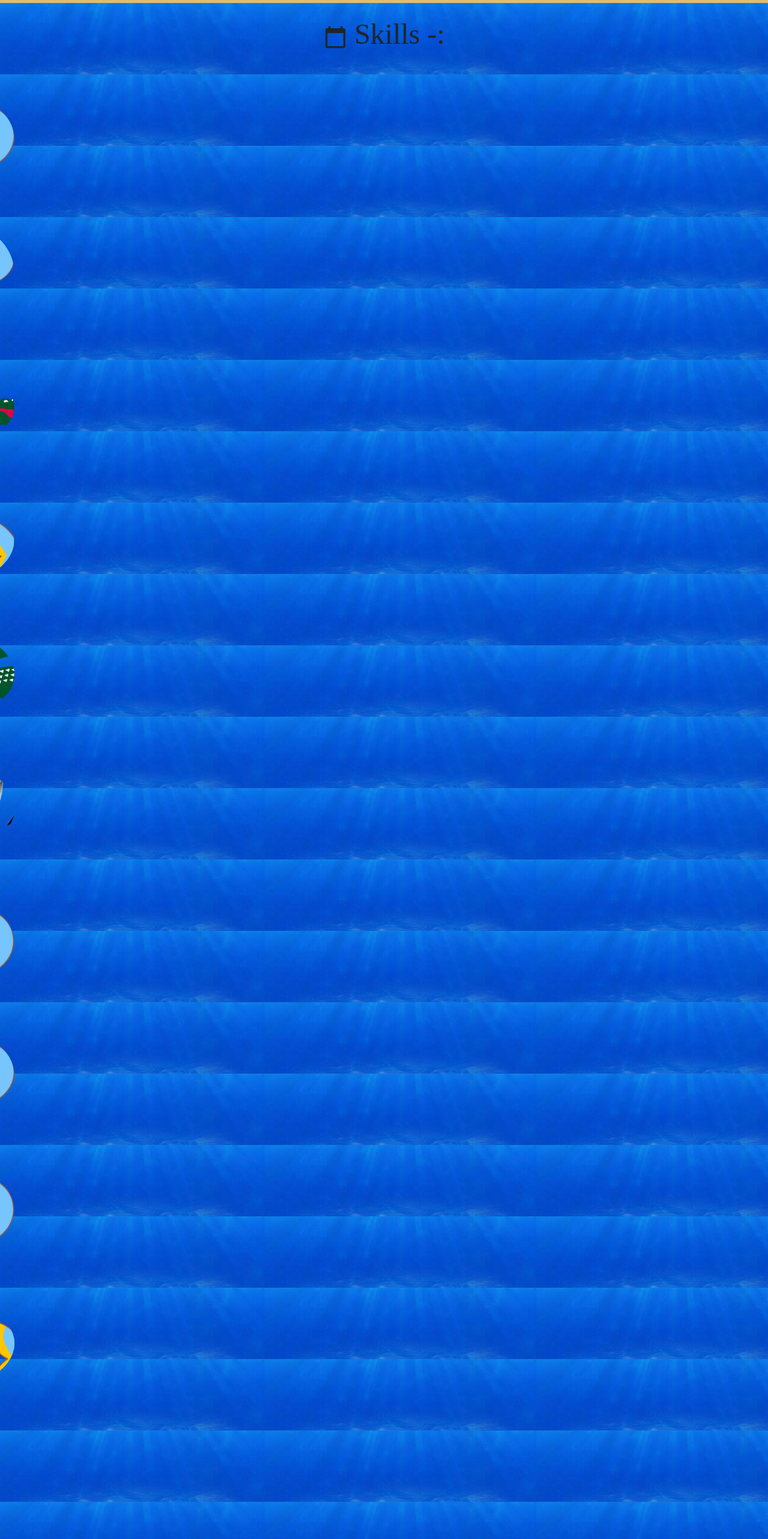
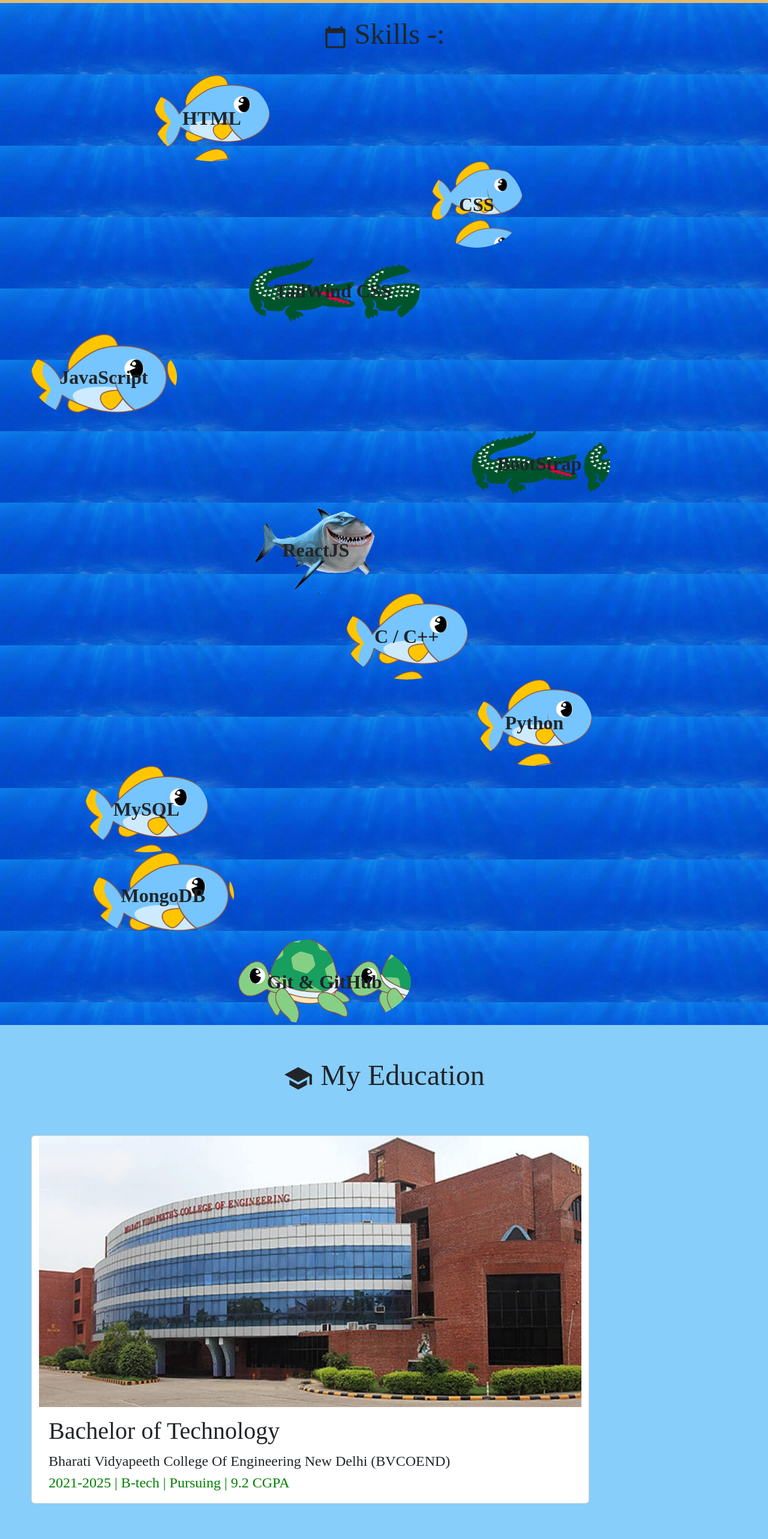
Before and after one commit to bajpaisushil/Portfolio, a React (Create React App) app: page / in a window 1280 px wide. Shown: the part 1480-4046 px from the top of the page at 60% size. Built offline with nearby package versions, Linux system fonts and the light colour scheme; a web font is replaced by a local one.

Commit message:
skills updated

```diff
--- a/src/App.css
+++ b/src/App.css
@@ -174,6 +174,8 @@ nav .icon-burger .line{
 
 }
 .skillsPageSkill{
+  font-weight: 800;
+  font-size: 2rem;
   border-radius: 50%;
   padding: 3rem;
   width: fit-content;
--- a/src/components/skills/skills.js
+++ b/src/components/skills/skills.js
@@ -1,8 +1,8 @@
 import React from "react";
 import CalendarTodayIcon from "@mui/icons-material/CalendarToday";
-import shark from '../../images/shark.png';
-import crocodile from '../../images/crocodile.png';
-import turtle from '../../images/turtle.png';
+import shark from "../../images/shark.png";
+import crocodile from "../../images/crocodile.png";
+import turtle from "../../images/turtle.png";
 
 function Skills() {
   // const [num, setNum] = useState(0);
@@ -19,94 +19,58 @@ function Skills() {
         </p>
       </div>
       <div className="skillsAll w-100">
-        <marquee
-          className="p-4 skillsText"
-          scrollamount={`${randomNumber(2, 11)}%`}
-          direction="right"
+        <div className="skillsPageSkill" style={{position: "relative", left: `${randomNumber(1,65)}%`}}>HTML</div>
+        <div className="skillsPageSkill"  style={{position: "relative", left: `${randomNumber(1,65)}%`}}>CSS</div>
+
+        <div
+          className="skillsPageSkill"
+          style={{
+            backgroundImage: `url(${crocodile})`,
+            position: "relative", left: `${randomNumber(1, 65)}%`
+          }}
         >
-          <div className="skillsPageSkill">HTML</div>
-        </marquee>
-        <marquee
-          className="p-4 skillsText"
-          scrollamount={`${randomNumber(2, 11)}%`}
-          direction="right"
+          TailWind CSS
+        </div>
+
+        <div className="skillsPageSkill"  style={{position: "relative", left: `${randomNumber(1,65)}%`}}>JavaScript</div>
+
+        <div
+          className="skillsPageSkill"
+          style={{
+            backgroundImage: `url(${crocodile})`,
+            position: "relative", left: `${randomNumber(1, 65)}%`
+          }}
         >
-          <div
-            className="skillsPageSkill">
-            CSS
-          </div>
-        </marquee>
-        <marquee
-          className="p-4 skillsText"
-          scrollamount={`${randomNumber(2, 11)}%`}
-          direction="right"
+          BootStrap
+        </div>
+
+        <div
+          className="skillsPageSkill"
+          style={{
+            backgroundImage: `url(${shark})`,
+            position: "relative", left: `${randomNumber(1, 65)}%`
+          }}
         >
-          <div className="skillsPageSkill" style={{
-            backgroundImage: `url(${crocodile})`,
-          }}>TailWind CSS</div>
-        </marquee>
-        <marquee
-          className="p-4 skillsText"
-          scrollamount={`${randomNumber(2, 11)}%`}
-          direction="right"
+          ReactJS
+        </div>
+
+        <div className="skillsPageSkill"  style={{position: "relative", left: `${randomNumber(1,65)}%`}}>C / C++</div>
+
+        <div className="skillsPageSkill"  style={{position: "relative", left: `${randomNumber(1,65)}%`}}>Python</div>
+
+        <div className="skillsPageSkill"  style={{position: "relative", left: `${randomNumber(1,65)}%`}}>MySQL</div>
+
+        <div className="skillsPageSkill"  style={{position: "relative", left: `${randomNumber(1,65)}%`}}>MongoDB</div>
+
+        <div
+          className="skillsPageSkill"
+          style={{
+            backgroundImage: `url(${turtle})`,
+            position: "relative", left: `${randomNumber(1, 65)}%`
+          }}
         >
-          <div className="skillsPageSkill">JavaScript</div>
-        </marquee>
-        <marquee
-          className="p-4 skillsText"
-          scrollamount={`${randomNumber(2, 11)}%`}
-          direction="right"
-        >
-          <div className="skillsPageSkill" style={{
-            backgroundImage: `url(${crocodile})`,
-          }}>BootStrap</div>
-        </marquee>
-        <marquee
-          className="p-4 skillsText"
-          scrollamount={`${randomNumber(2, 11)}%`}
-          direction="right"
-        >
-          <div className="skillsPageSkill" style={{
-              backgroundImage: `url(${shark})`,
-            }}>ReactJS</div>
-        </marquee>
-        <marquee
-          className="p-4 skillsText"
-          scrollamount={`${randomNumber(2, 11)}%`}
-          direction="right"
-        >
-          <div className="skillsPageSkill">C / C++</div>
-        </marquee>
-        <marquee
-          className="p-4 skillsText"
-          scrollamount={`${randomNumber(2, 11)}%`}
-          direction="right"
-        >
-          <div className="skillsPageSkill">Python</div>
-        </marquee>
-        <marquee
-          className="p-4 skillsText"
-          scrollamount={`${randomNumber(2, 11)}%`}
-          direction="right"
-        >
-          <div className="skillsPageSkill">MySQL</div>
-        </marquee>
-        <marquee
-          className="p-4 skillsText"
-          scrollamount={`${randomNumber(2, 11)}%`}
-          direction="right"
-        >
-          <div className="skillsPageSkill">MongoDB</div>
-        </marquee>
-        <marquee
-          className="p-4 skillsText"
-          scrollamount={`${randomNumber(2, 5)}%`}
-          direction="left"
-        >
-          <div className="skillsPageSkill" style={{
-            backgroundImage: `url(${turtle})`,
-          }}>Git & GitHub</div>
-        </marquee>
+          Git & GitHub
+        </div>
       </div>
     </div>
   );
```
